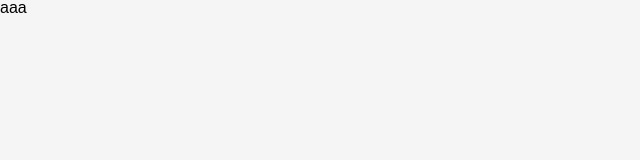
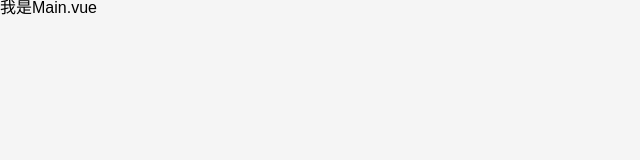
Before and after one commit to Fristiner/Vue-Learn, a Vue app: page / in a window 1280 px wide. Shown: the top 160 px of the page, without its empty margins (0-640 px from the left). Built offline with nearby package versions, Linux system fonts and the light colour scheme.

Commit message:
router 路由组件的引入

```diff
--- a/package.json
+++ b/package.json
@@ -9,6 +9,7 @@
     "preview": "vite preview"
   },
   "dependencies": {
+    "@element-plus/icons-vue": "^2.3.1",
     "element-plus": "^2.9.7",
     "less": "^4.2.2",
     "vue": "^3.5.13",
--- a/src/App.vue
+++ b/src/App.vue
@@ -1,8 +1,10 @@
 <script setup>
+import { RouterView } from 'vue-router';
+
 </script>
 
 <template>
-  aaa
+  <RouterView></RouterView>
 </template>
 
 <style scoped>
--- /dev/null
+++ b/src/router/index.js
@@ -0,0 +1,21 @@
+import { createRouter, createWebHashHistory} from "vue-router"
+
+
+// 制定路由规则
+
+const routes = [
+  {
+    path: '/',
+    name: 'main',
+    component: ()=>import('@/views/Main.vue')
+  },
+];
+
+const router = createRouter({
+  // 设置路由的模式
+  history:createWebHashHistory(),
+  routes: routes,
+});
+
+
+export default router;
--- /dev/null
+++ b/src/views/Main.vue
@@ -0,0 +1,16 @@
+<script setup>
+
+</script>
+
+
+<template>
+  <div>
+    我是Main.vue
+  </div>
+
+</template>
+
+<style scoped>
+
+
+</style>
--- a/vite.config.js
+++ b/vite.config.js
@@ -10,5 +10,8 @@ export default defineConfig({
         find:"@", replacement:"/src",
       }
     ]
+    // alias:{
+    //   '@': resolve('src'),
+    // },
   },
 })
```
Also changed, not shown: src/main.js (+7 -1 lines), 1 other file (tests, documents, lock files or other folders).
